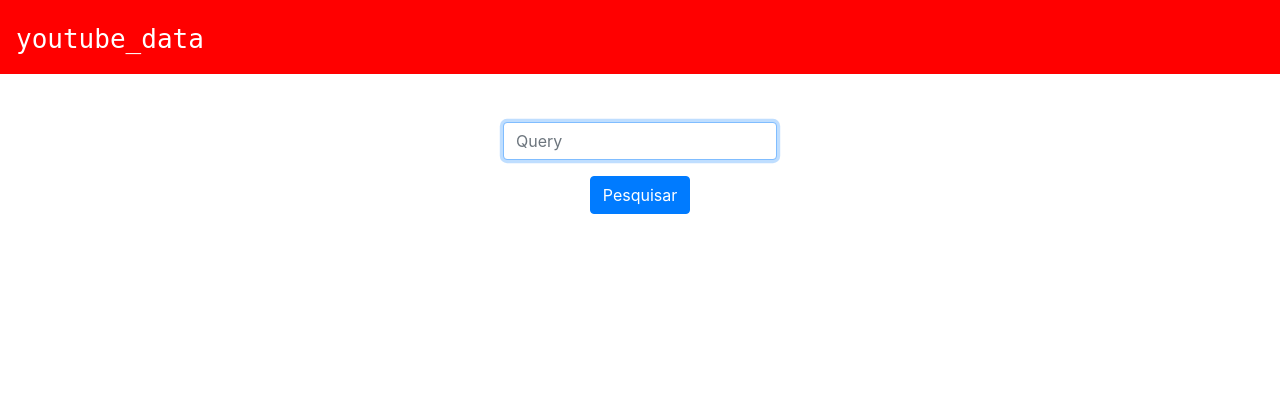
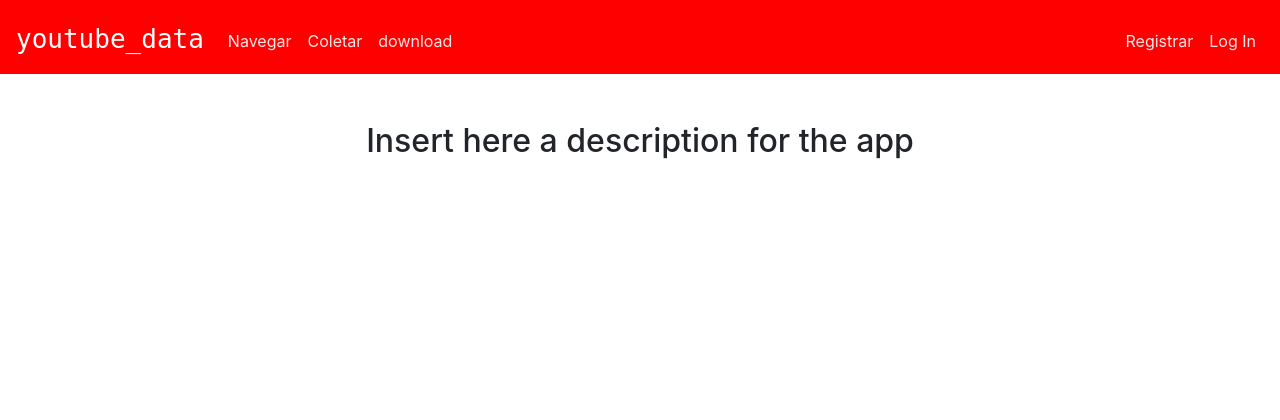
Before and after one commit to danielfeloiola/ytd-cloud, a Flask app: page / in a window 1280 px wide. Shown: the top 420 px of the page. Run offline with Flask 2, Linux system fonts and the light colour scheme; some libraries are stand-ins or nearby versions.

Commit message:
first heroku ver.

```diff
--- a/application.py
+++ b/application.py
@@ -1,4 +1,4 @@
-import os
+
 
 from cs50 import SQL
 from flask import Flask, flash, jsonify, redirect, render_template, request, session
@@ -9,16 +9,8 @@ from werkzeug.security import check_password_hash, generate_password_hash
 
 from helpers import apology, login_required
 
-import requests
-import json
+from api import related_search, query_search
 
-from apiclient.discovery import build
-from apiclient.errors import HttpError
-from oauth2client.tools import argparser
-
-DEVELOPER_KEY = os.environ['API']
-YOUTUBE_API_SERVICE_NAME = "youtube"
-YOUTUBE_API_VERSION = "v3"
 
 # Configure application
 app = Flask(__name__)
@@ -41,9 +33,6 @@ app.config["SESSION_PERMANENT"] = False
 app.config["SESSION_TYPE"] = "filesystem"
 #Session(app)
 
-# Configure CS50 Library to use SQLite database
-db = SQL("sqlite:///ytdata.db")
-
 
 @app.route("/", methods=["GET", "POST"])
 def index():
@@ -52,49 +41,81 @@ def index():
     POST: performs a youtube api search and display results
     """
 
-    if request.method == "POST":
+    return render_template("index.html")
 
-        # lists for "storage"
-        videos = []
-        channels = []
-        playlists = []
+
+
+@app.route("/navegar", methods=["GET", "POST"])
+def navegar():
+    """
+    GET: Show the query page
+    POST: performs a youtube api search and display results
+    """
+
+    # GET request
+    if request.method == "GET":
+        return render_template("navegar.html")
+
+    # POST request
+    elif request.method == "POST":
+
 
         # get search str
         query = request.form.get("query")
+        seed = request.form.get("seed-mode")
 
-        #import the search function
-        #from test import youtube_search
-        youtube = build(YOUTUBE_API_SERVICE_NAME, YOUTUBE_API_VERSION, developerKey=DEVELOPER_KEY)
+        #videos = ytnav(query, seed)
 
-        # Call the search.list method to retrieve results matching the specified
-        # query term.
-        search_response = youtube.search().list(q=query, part="id,snippet").execute()
+        #for video in videos:
+            #print(video)
 
-        # Add each result to the appropriate list, and then display the lists of
-        # matching videos, channels, and playlists.
-        for search_result in search_response.get("items", []):
-
-            # usa apenas os vídeos recomendados
-            if search_result["id"]["kind"] == "youtube#video":
-                list = [search_result["snippet"]["title"],
-                        search_result["id"]["videoId"],
-                        search_result["snippet"]["channelTitle"],
-                        search_result["snippet"]["channelId"],
-                        search_result["snippet"]["publishedAt"],
-                        search_result["snippet"]["description"],
-                        search_result["snippet"]["thumbnails"]["default"]["url"],
-                        "video"
-                        ]
-                videos.append(list)
+        if request.form.get("seed-mode") == True:
+            videos = related_search(query)
+        else:
+            videos = query_search(query)
 
 
+        # render the page
+        return render_template("results.html", videos=videos)
+
+@app.route("/coletar", methods=["GET", "POST"])
+def coletar():
+    """
+    GET: Show the query page
+    POST: performs a youtube api search and display results
+    """
+
+    # GET request
+    if request.method == "GET":
+        return render_template("coletar.html")
+
+    # POST request
+    elif request.method == "POST":
 
 
-        return render_template("results.html", videos=videos)
+        # get search str
+        query = request.form.get("query")
+        seed = request.form.get("seed-mode")
+        profundidade = request.form.get("profundidade")
 
-    # GET request
-    elif request.method == "GET":
-        return render_template("index.html")
+        #videos = ytcollect(query, seed) # adicionar a profundidade depois
+        ########################################################################
+
+        # Faz um query search, e para cada resultado faz uma busca de video relacionados
+        videos = query_search(query)
+        final_video_list += videos
+
+        for video in videos:
+            videos2 = related_search(video[2])
+            final_video_list += videos2
+
+        #return final_video_list
+
+
+        ########################################################################
+
+        # render the page
+        return render_template("results.html", videos=final_video_list)
 
 
 @app.route("/results/<id>", methods=["GET", "POST"])
@@ -104,48 +125,10 @@ def results(id):
     the related videos are displayed to the user
     """
 
-    # lists for "storage"
-    videos = []
-    channels = []
-    playlists = []
 
-    # get the video id
-    video_id = id
-
-    # setup api
-    youtube = build(YOUTUBE_API_SERVICE_NAME, YOUTUBE_API_VERSION, developerKey=DEVELOPER_KEY)
-
-    # Call the search.list method to retrieve results matching the specified
-    # query term.
-    #search_response = youtube.search().list(q=query, part="id,snippet").execute()
-    res = youtube.search().list(relatedToVideoId=video_id,
-                                part="id,snippet",
-                                maxResults=20,
-                                type='video').execute()
-
-    # Add each result to the appropriate list, and then display the lists of
-    # matching videos, channels, and playlists.
-    for search_result in res.get("items", []):
-
-        # usa apenas os vídeos recomendados
-        if search_result["id"]["kind"] == "youtube#video":
-            list = [search_result["snippet"]["title"],
-                    search_result["id"]["videoId"],
-                    search_result["snippet"]["channelTitle"],
-                    search_result["snippet"]["channelId"],
-                    search_result["snippet"]["publishedAt"],
-                    search_result["snippet"]["description"],
-                    search_result["snippet"]["thumbnails"]["default"]["url"],
-                    "video"
-                    ]
-            videos.append(list)
-
+    videos = related_search(id)
 
     return render_template("results.html", videos=videos)
-
-
-
-############
 
 
 
--- a/static/styles.css
+++ b/static/styles.css
@@ -28,6 +28,9 @@ nav .navbar-brand .yellow
 nav .navbar-brand .green
 {
     color: #2e944b;
+}
+.navbar-dark .navbar-nav .nav-link {
+    color: rgba(255,255,255,.9);
 }
 
 main .form-control
--- a/templates/index.html
+++ b/templates/index.html
@@ -5,6 +5,9 @@
 {% endblock %}
 
 {% block main %}
+
+<h2>Insert here a description for the app</h2>
+<!--
     <form action="/" method="post">
         <div class="form-group">
             <input autocomplete="off" autofocus class="form-control" name="query" placeholder="Query" type="text">
@@ -12,7 +15,7 @@
 
         <button class="btn btn-primary" type="submit">Pesquisar</button>
     </form>
-
+-->
     <footer class="small text-center text-muted" style="align: center">
         Código disponível no <a href="https://github.com/">GitHub</a>.
     </footer>
--- a/templates/layout.html
+++ b/templates/layout.html
@@ -26,7 +26,7 @@
 
     <body>
 
-        <nav class="navbar navbar-expand-md navbar-light" style="background-color: red;">
+        <nav class="navbar navbar-expand-md navbar-dark" style="background-color: red;">
             <a class="navbar-brand" href="/">
                 <!--<img src="static/logo.png"/> -->
                 <!--<span class="blue">C</span><span class="red">$</span><span class="yellow">5</span><span class="green">0</span> <span class="red">Finance</span>-->
@@ -35,15 +35,22 @@
             <button aria-controls="navbar" aria-expanded="false" aria-label="Toggle navigation" class="navbar-toggler" data-target="#navbar" data-toggle="collapse" type="button">
                 <span class="navbar-toggler-icon"></span>
             </button>
-            <!--
+
             <div class="collapse navbar-collapse" id="navbar">
+                <ul class="navbar-nav mr-auto mt-2">
+                    <li class="nav-item"><a class="nav-link" href="/navegar">Navegar</a></li>
+                    <li class="nav-item"><a class="nav-link" href="/coletar">Coletar</a></li>
+                    <li class="nav-item"><a class="nav-link" href="{{ url_for('static', filename='output.csv') }}" download> download </a>
+
+
+                    <!--
+                    <li class="nav-item"><a class="nav-link" href="/hashtags">Hashtags</a></li>
+                    <li class="nav-item"><a class="nav-link" href="/trends">Trends</a></li>
+                -->
+                </ul>
+
                 {% if session.user_id %}
-                    <ul class="navbar-nav mr-auto mt-2">
-                        <li class="nav-item"><a class="nav-link" href="/nuvem">Nuvem</a></li>
-                        <li class="nav-item"><a class="nav-link" href="/tweets">Tweets</a></li>
-                        <li class="nav-item"><a class="nav-link" href="/hashtags">Hashtags</a></li>
-                        <li class="nav-item"><a class="nav-link" href="/trends">Trends</a></li>
-                    </ul>
+
                     <ul class="navbar-nav ml-auto mt-2">
                         <li class="nav-item"><a class="nav-link" href="/logout">Log Out</a></li>
                     </ul>
@@ -54,7 +61,7 @@
                     </ul>
                 {% endif %}
             </div>
-        -->
+
         </nav>
 
         {% if get_flashed_messages() %}
```
Also changed, not shown: templates/results.html (+4 -4 lines).
